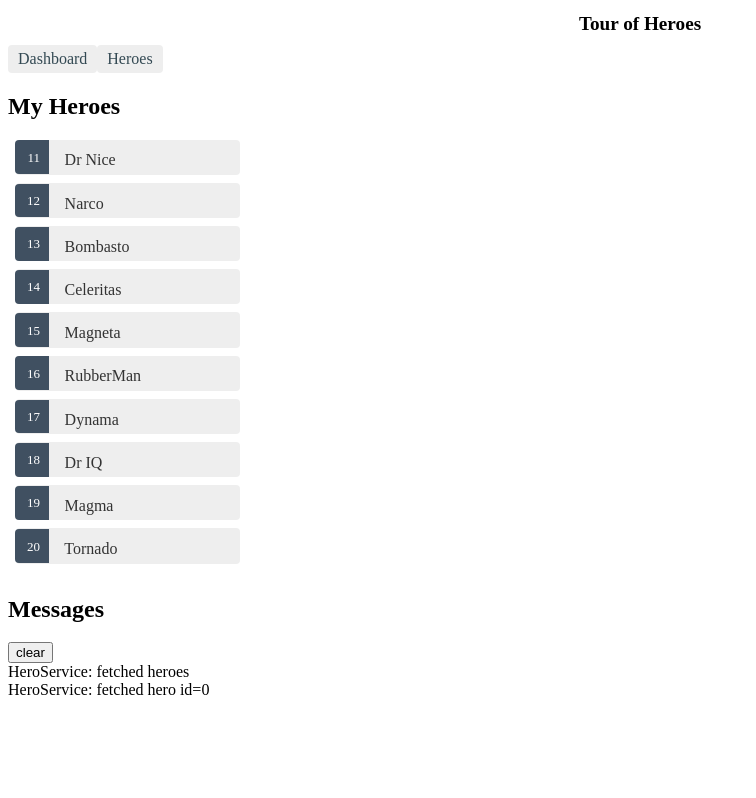
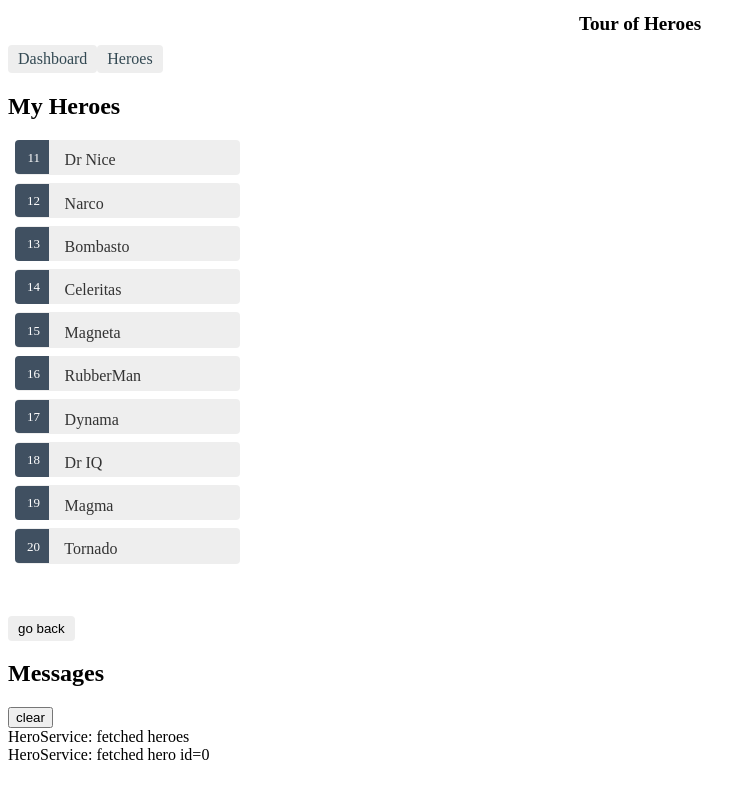
Before and after one commit to lapie002/TourOfHeroTuto, an Angular app: page /heroes in a window 1280 px wide. Shown: the whole page, without its empty margins (0-756 px from the left). Built offline with nearby package versions, Linux system fonts and the light colour scheme.

Commit message:
modif button goback

```diff
--- a/src/app/hero-detail/hero-detail.component.html
+++ b/src/app/hero-detail/hero-detail.component.html
@@ -7,5 +7,5 @@
       <input [(ngModel)]="hero.name" placeholder="name"/>
     </label>
   </div>
-  <button (click)="goBack()">go back</button>
 </div>
+<button (click)="goBack()">go back</button>
```
